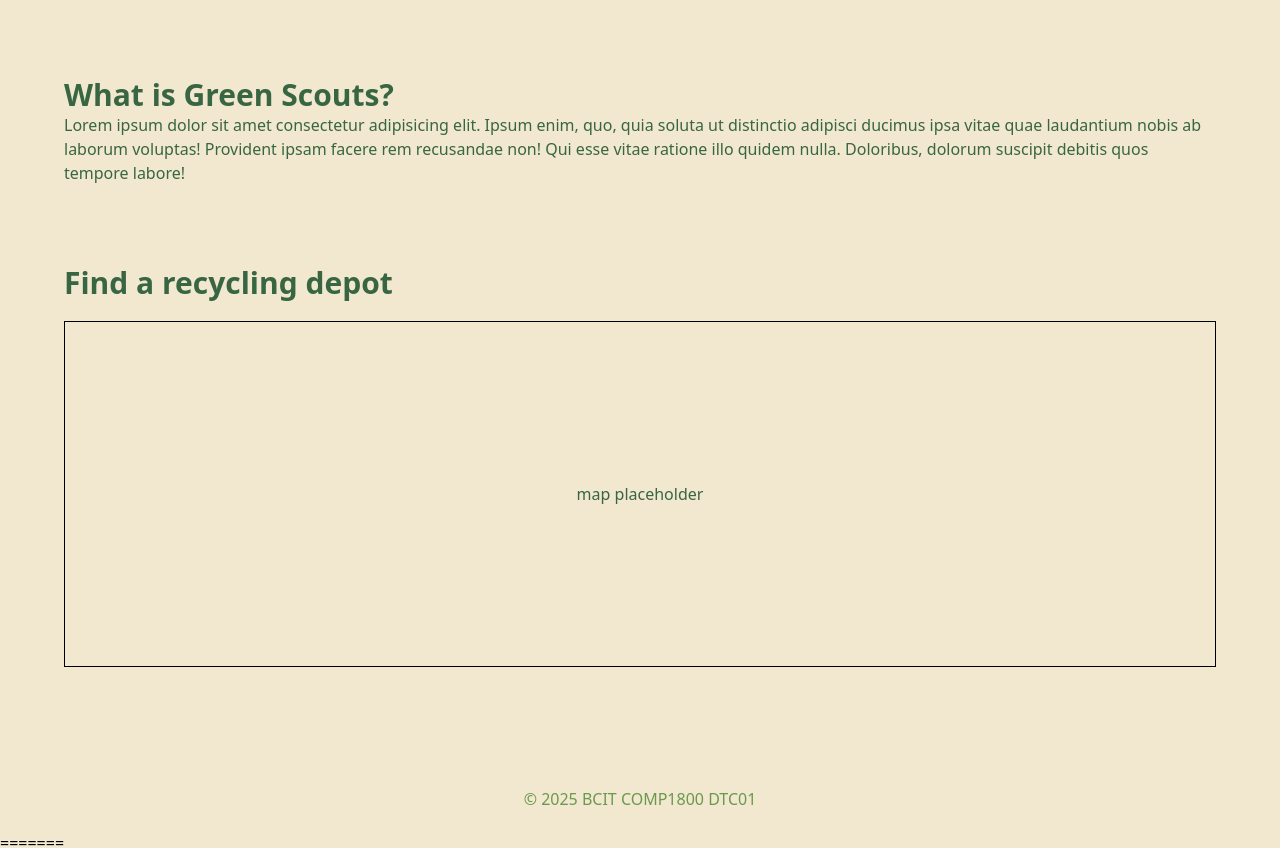
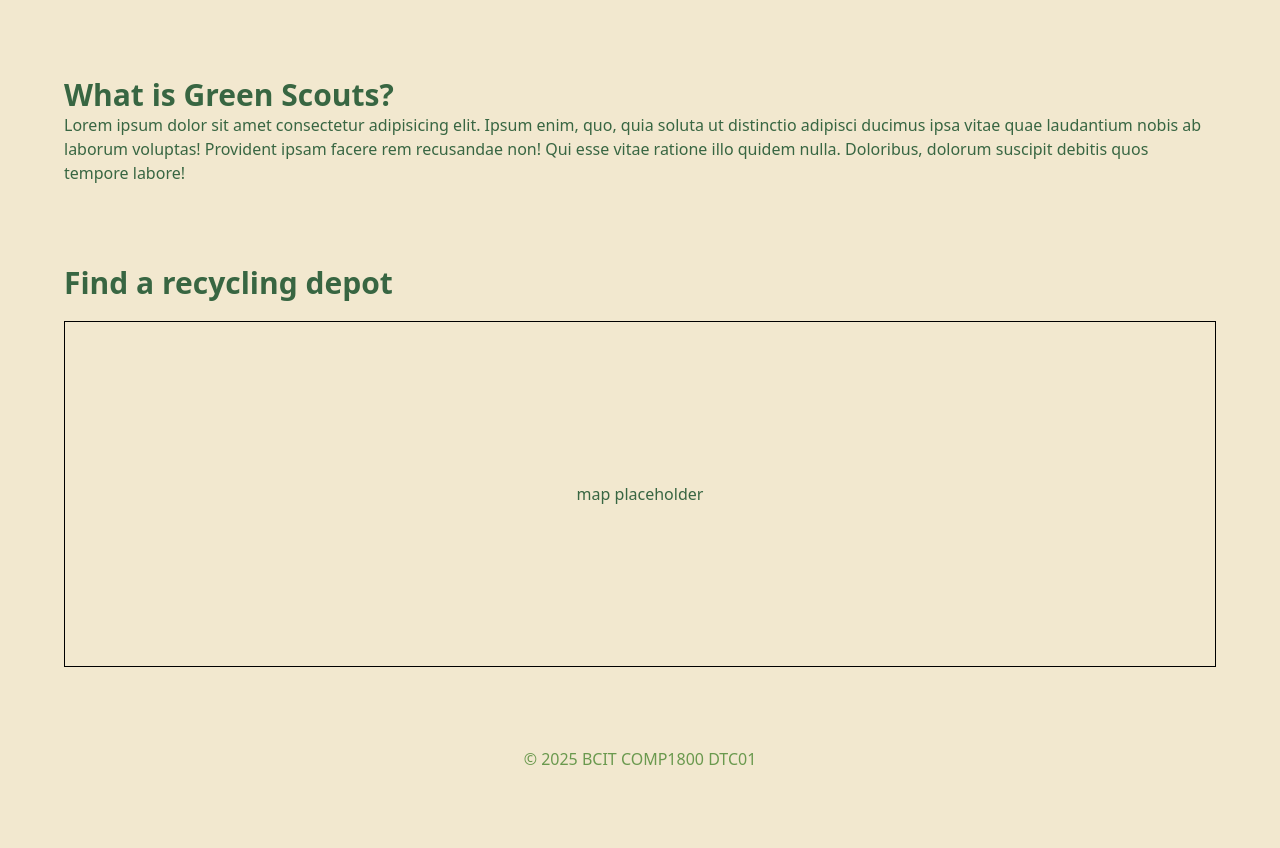
Before and after one commit to moxharley/1800_202530_DTC01, a website built with Vite: page index.html in a window 1280 px wide. Shown: the part 107-955 px from the top of the page. After the commit the page ends 898 px from the top, so only its background shows below. Built offline with nearby package versions, Linux system fonts and the light colour scheme.

Commit message:
Update mistakenly committed file

```diff
--- a/index.html
+++ b/index.html
@@ -60,14 +60,7 @@
         </div>
       </section>
     </main>
-
-    <!-- <site-footer></site-footer> -->
-    <footer class="mx-16 pt-30 pb-5 text-[#6a994e] text-center">
-      <p class="text-muted">&copy; 2025 BCIT COMP1800 DTC01</p>
-    </footer>
-    =======
     <site-footer></site-footer>
-    >>>>>>> refs/remotes/origin/main
     <!---------------------------------------------->
     <!-- Your own JavaScript functions go here    -->
     <!---------------------------------------------->
```
